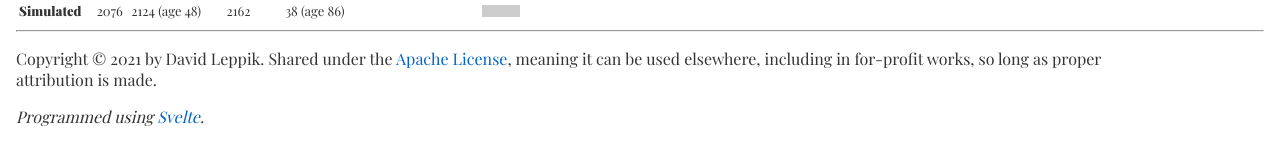
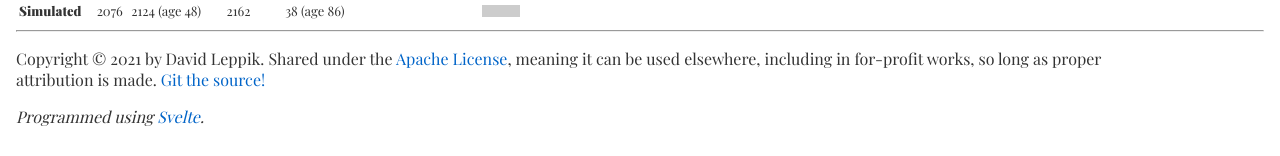
Before and after one commit to dleppik/scotus, a Svelte app: page / in a window 1280 px wide. Shown: the part 1548-1704 px from the top of the page. Built offline with nearby package versions, Linux system fonts and the light colour scheme; a web font is replaced by a local one.

Commit message:
Add link to Github source.

```diff
--- a/src/App.svelte
+++ b/src/App.svelte
@@ -38,6 +38,7 @@
     <p>
         Copyright © 2021 by David Leppik. Shared under the <a href="https://www.apache.org/licenses/LICENSE-2.0">Apache License</a>,
         meaning it can be used elsewhere, including in for-profit works, so long as proper attribution is made.
+        <a href="https://github.com/dleppik/scotus">Git the source!</a>
     </p>
 <p><i>Programmed using <a href="https://svelte.dev">Svelte</a>. </i></p>
 </footer>
```
